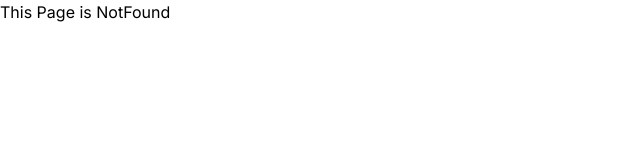
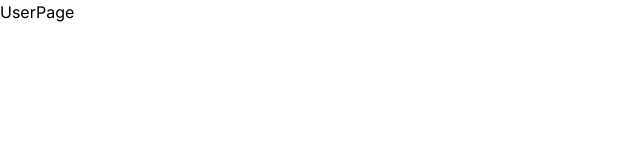
Before and after one commit to Jatin-Devaiya/Next-js-Learn-in-kaushalam-Code-Step_by-step-tutorial, a Next.js app: page /user in a window 1280 px wide. Before the commit this address had no page. Shown: the top 160 px of the page, without its empty margins (0-640 px from the left). Built offline with nearby package versions, Linux system fonts and the light colour scheme.

Commit message:
generateMetadata tag for add title dynamic

```diff
--- a/src/app/layout.js
+++ b/src/app/layout.js
@@ -11,14 +11,6 @@ export const metadata = {
 export default function RootLayout({ children }) {
   return (
     <html lang="en">
-      <head>
-        {/* <link rel="preconnect" href="https://fonts.googleapis.com" />
-        <link rel="preconnect" href="https://fonts.gstatic.com" crossorigin />
-        <link
-          href="https://fonts.googleapis.com/css2?family=Roboto:ital,wght@0,100;0,300;1,100;1,300&display=swap"
-          rel="stylesheet"
-        /> */}
-      </head>
       <body className={inter.className}>{children}</body>
     </html>
   );
--- a/src/app/page.js
+++ b/src/app/page.js
@@ -1,13 +1,13 @@
 "use client";
 
+import { useState } from "react";
 import { Roboto } from "next/font/google";
 import Link from "next/link";
-import { useState } from "react";
+import Image from "next/image";
 import style from "./style.module.css";
-import Image from "next/image";
 
 const roboto = Roboto({
-  weight: "100",
+  weight: "900",
   subsets: ["latin"],
   display: "swap",
 });
--- /dev/null
+++ b/src/app/user/page.jsx
@@ -0,0 +1,17 @@
+import React from 'react'
+
+const UserPage = () => {
+
+  return (
+    <div>UserPage</div>
+  )
+}
+
+export default UserPage
+
+export function generateMetadata(){
+    return{
+        title:"user-page",
+        description : "User page description",
+    }
+}
```
